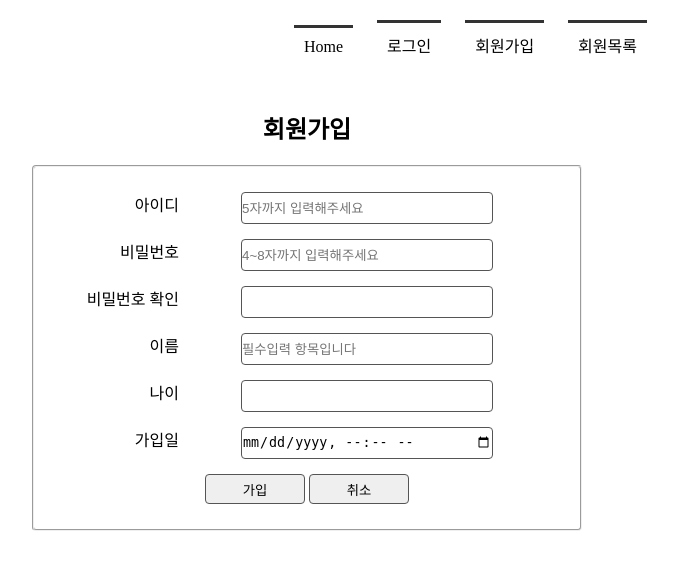
After one commit to Kimtaehoons/member, a Flask app: page /register/ in a window 1280 px wide. The commit adds this page. Shown: the top 570 px of the page, without its empty margins (333-1011 px from the left). Run offline with Flask 2, Linux system fonts and the light colour scheme.

Commit message:
member 사이트

```diff
--- a/app.py
+++ b/app.py
@@ -1,8 +1,8 @@
 import sqlite3
-
-from flask import Flask, render_template
+from flask import Flask, render_template, request, redirect, url_for, session
 
 app = Flask(__name__)
+app.secret_key = "KIMTAEHOON" #세션에 따른 암호키 설정
 
 def getconn():
     conn = sqlite3.connect('./memberdb.db')
@@ -32,4 +32,51 @@ def member_view(id): #mid를 경로로 설정하고 매개변수로 넘겨줌
     conn.close()
     return render_template('member_view.html', rs=rs)
 
+@app.route('/register/', methods = ['GET', 'POST']) #url경로
+def register():
+    if request.method == 'POST': #POST방식, 반드시 대문자로 작성
+        id = request.form['mid'] #자료 수집(register에 mid를 받아서 변수 id에 담음)
+        pwd = request.form['passwd']
+        name = request.form['name']
+        age = request.form['age']
+        date = request.form['regDate']
+
+        conn = getconn() #담은 것을 db에 연결
+        cur = conn.cursor()
+        sql = "INSERT INTO member VALUES ('%s', '%s', '%s', '%s', '%s')" \
+              % (id, pwd, name, age, date)
+
+        cur.execute(sql) #실행
+        conn.commit() #커밋 완료
+        conn.close()
+        return redirect(url_for('memberlist')) #회원목록으로 넘어가도록 url경로 지정(확장자 제외)
+    else:
+        return render_template('register.html') #GET방식으로 요청(회원가입 페이지 노출)
+
+@app.route('/login/', methods=['GET', 'POST'])
+def login():
+    if request.method == "POST":
+        id = request.form['mid']#자료 전달 받음
+        pwd = request.form['passwd']
+
+        conn = getconn()
+        cur = conn.cursor()
+        sql = "SELECT * FROM member WHERE mid = '%s' AND passwd = '%s' " % (id, pwd)#db자료 확인 여부 확인, 조건에 맞는 한 개가 검색되면
+        cur.execute(sql)
+        rs = cur.fetchone()#db에서 찾은 그 데이터 한 개
+        conn.close()
+        if rs:
+            session['userID'] = id #세션 권한 발급(로그인이 되면 자유롭게 이동할 수 있는 권리 부여)
+            return redirect(url_for('index'))
+        else:
+            error = "아이디나 비밀번호가 일치하지 않습니다"
+            return render_template('login.html', error=error)
+    else:
+        return render_template('login.html')
+
+@app.route('/logout/')
+def logout():
+    session.pop('userID') #세션 권한 삭제
+    return redirect(url_for('index'))
+
 app.run(debug=True)
--- a/static/css/style.css
+++ b/static/css/style.css
@@ -20,7 +20,31 @@ section table{width: 600px; margin: 0 auto; border-collapse: collapse;}
 section h1{margin-bottom: 20px;}
 section table, th, td{border: 1px solid #ccc; padding: 10px;}
 section table th{background-color: #eee;}
+section table a{color: #000;}
 
 /* member_view스타일 */
 section .tbl_view{width: 450px;}
 section .tbl_view input{width: 200px, height: 30px;}
+section .tbl_view a{color: #00f;}
+
+/* register스타일 */
+section .join{width: 550px; margin: 0 auto;}
+section .join fieldset{border-radius: 4px;}
+section .join ul{list-style: none; padding: 10px;}
+section .join ul li{margin: 15px;}
+section .join ul label{width: 120px; float: left; text-align: right;}
+section .join ul input{width: 250px; height: 30px;
+    border-radius: 4px; border: 1px solid #555;}
+section .join ul input[type='submit']{width: 100px; height: 30px;}
+section .join ul input[type='reset']{width: 100px; height: 30px;}
+
+/* login스타일 */
+section .login{width: 450px; margin: 0 auto;}
+section .login fieldset{border-radius: 4px;}
+section .login p{color: #f00; font-weight: bold; padding-top: 10px;}
+section .login ul{list-style: none; padding: 10px;}
+section .login ul li{margin: 20px;}
+section .login ul label{width: 120px; float: left; text-align: right;}
+section .login ul input{width: 200px; height: 30px;
+    border-radius: 4px; border: 1px solid #555;}
+section .login ul input[type='submit']{width: 100px; height: 30px;}
--- /dev/null
+++ b/templates/navbar.html
@@ -0,0 +1,17 @@
+<header>
+    <nav>
+       <ul>
+           {% if session %} <!-- session(세션) 권한이 있는 상태 -->
+           <li><a href="{{ url_for('index') }}">Home</a></li>
+           <li><a href="{{ url_for('logout') }}">로그아웃</a></li>
+           <li><a href="{{ url_for('register') }}">회원가입</a></li>
+           <li><a href="{{ url_for('memberlist') }}">회원목록</a></li>
+           {% else %}
+           <li><a href="{{ url_for('index') }}">Home</a></li>
+           <li><a href="{{ url_for('login') }}">로그인</a></li>
+           <li><a href="{{ url_for('register') }}">회원가입</a></li>
+           <li><a href="{{ url_for('memberlist') }}">회원목록</a></li>
+           {% endif %}
+       </ul>
+    </nav>
+</header>
--- /dev/null
+++ b/templates/register.html
@@ -0,0 +1,50 @@
+<!DOCTYPE html>
+<html lang="ko">
+<head>
+    <meta charset="UTF-8">
+    <title>회원가입 페이지</title>
+    <link rel="stylesheet" href="{{ url_for('static', filename='css/style.css') }}">
+</head>
+<body>
+    <div id="container">
+        {% include 'navbar.html' %}
+        <section>
+            <h1>회원가입</h1>
+            <form action="{{ url_for('register') }}" method="post" class="join">
+                <fieldset>
+                    <ul>
+                        <li>
+                            <label for="mid">아이디</label>
+                            <input type="text" id="mid" name="mid" placeholder="5자까지 입력해주세요"> <!-- 말만 한 것일뿐 유효성 검사가 되지 않아 효력없음 -->
+                        </li>
+                        <li>
+                            <label for="passwd1">비밀번호</label>
+                            <input type="password" id="passwd1" name="passwd" placeholder="4~8자까지 입력해주세요">
+                        </li>
+                        <li>
+                            <label for="passwd2">비밀번호 확인</label>
+                            <input type="password" id="passwd2" name="passwd2">
+                        </li>
+                        <li>
+                            <label for="name">이름</label>
+                            <input type="text" id="name" name="name" placeholder="필수입력 항목입니다">
+                        </li>
+                        <li>
+                            <label for="age">나이</label>
+                            <input type="text" id="age" name="age">
+                        </li>
+                        <li>
+                            <label for="regDate">가입일</label>
+                            <input type="datetime-local" id="regDate" name="regDate">
+                        </li>
+                        <li>
+                            <input type="submit" value="가입">
+                            <input type="reset" value="취소">
+                        </li>
+                    </ul>
+                </fieldset>
+            </form>
+        </section>
+    </div>
+</body>
+</html>
```
Also changed, not shown: tbl_member.py (+6 -5 lines), templates/index.html (+3 -11 lines), templates/login.html (added, +36 -0 lines), templates/member_view.html (+2 -11 lines), templates/memberlist.html (+1 -10 lines), memberdb.db.
